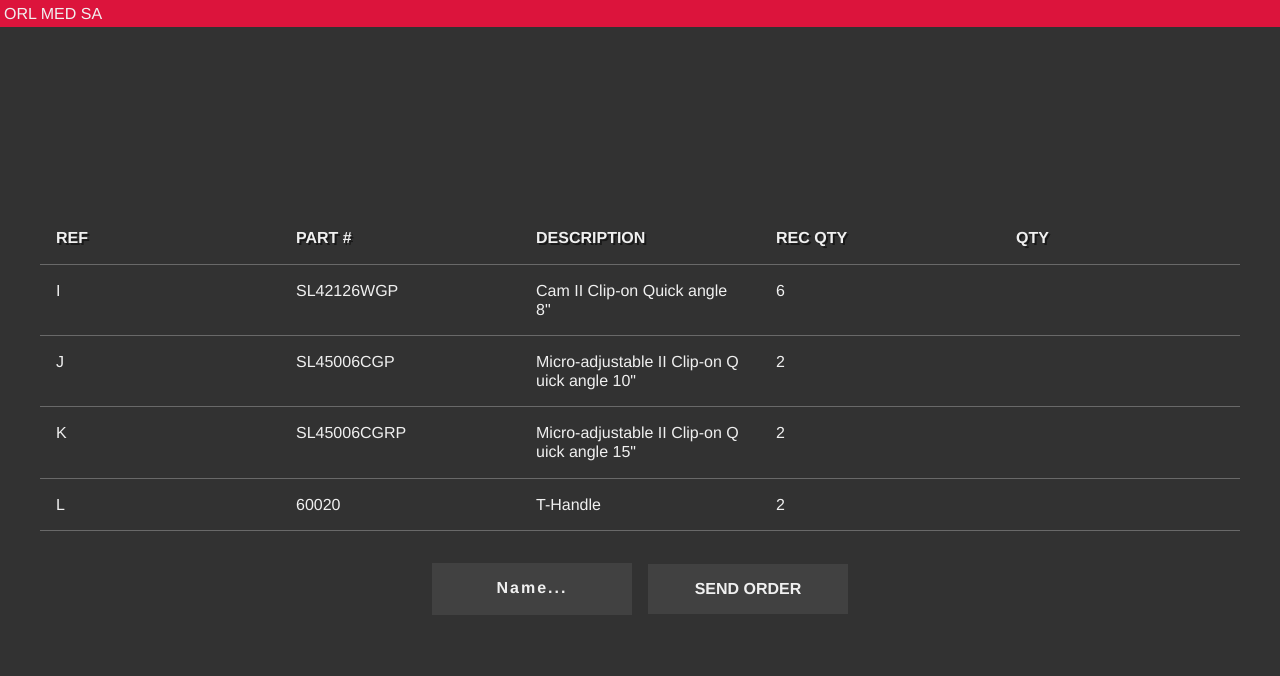
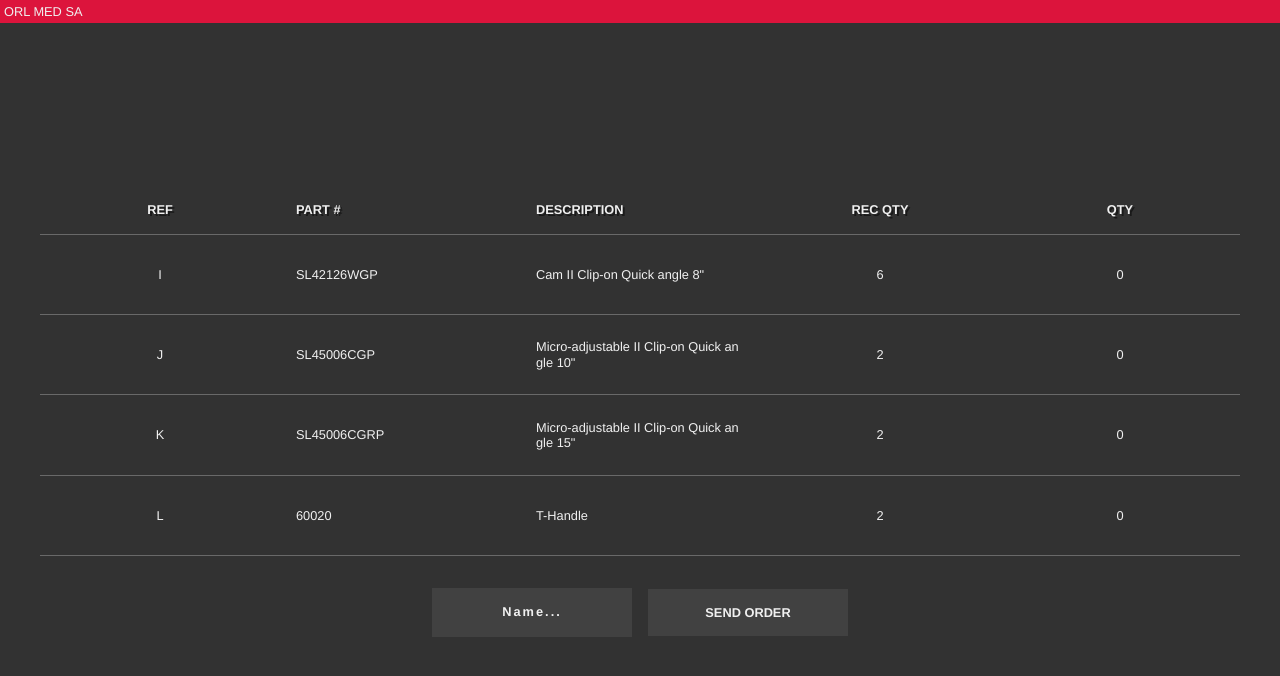
Before and after one commit to santio89/orl-prods, a React (Vite) app: page / in a window 1280 px wide. Shown: the top 676 px of the page. Built offline with nearby package versions, Linux system fonts and the light colour scheme.

Commit message:
input-qty

```diff
--- a/src/App.css
+++ b/src/App.css
@@ -4,6 +4,15 @@
   margin: 0;
   padding: 0;
   box-sizing: border-box;
+}
+
+html {
+  font-size: 90%;
+}
+@media (min-width: 768px) {
+  html {
+    font-size: 100%;
+  }
 }
 
 body,
@@ -19,7 +28,7 @@ body,
   line-height: 1.2;
   background: rgb(50, 50, 50);
   color: rgb(240, 240, 240);
-  font-size: 1rem;
+  font-size: 0.8rem;
 }
 
 .nav {
@@ -64,10 +73,19 @@ body,
 .form__grid__row:has(.form__grid__col--header) {
   cursor: default;
 }
+.form__grid__row > div:nth-child(1), .form__grid__row > div:nth-child(4), .form__grid__row > div:nth-child(5) {
+  text-align: center;
+}
 .form__grid__col, .form__grid__col--header {
   padding: 0.5rem 0.25rem;
   word-wrap: break-word;
   word-break: break-all;
+  display: flex;
+  justify-content: start;
+  align-items: center;
+}
+.form__grid__col:nth-child(1), .form__grid__col--header:nth-child(1), .form__grid__col:nth-child(4), .form__grid__col--header:nth-child(4), .form__grid__col:nth-child(5), .form__grid__col--header:nth-child(5) {
+  justify-content: center;
 }
 .form__grid__col--header {
   font-weight: bold;
@@ -82,6 +100,29 @@ body,
   .form__grid__col, .form__grid__col--header {
     padding: 1rem;
   }
+}
+.form__grid__col input[type=number], .form__grid__col--header input[type=number] {
+  width: clamp(40px, 40px + 4vw, 80px);
+  padding: 1rem;
+  font: inherit;
+  border: none;
+  outline: none;
+  text-align: center;
+  -webkit-appearance: textfield;
+          appearance: textfield;
+  -moz-appearance: textfield;
+  box-shadow: 0 2px 0 0 rgb(248, 248, 248);
+  background-color: rgb(248, 248, 248);
+  color: rgb(50, 50, 50);
+  font-weight: bold;
+}
+.form__grid__col input[type=number]::-webkit-outer-spin-button, .form__grid__col--header input[type=number]::-webkit-outer-spin-button, .form__grid__col input[type=number]::-webkit-inner-spin-button, .form__grid__col--header input[type=number]::-webkit-inner-spin-button {
+  -webkit-appearance: none;
+  margin: 0;
+}
+.form__grid__col__qtyNumber {
+  width: clamp(40px, 40px + 4vw, 80px);
+  padding: 1rem;
 }
 .form__grid:has(+ form[disabled]) {
   pointer-events: none;
@@ -151,7 +192,7 @@ body,
   color: darkgray;
 }
 .form__send button.success {
-  color: black;
+  color: rgb(50, 50, 50);
 }
 .form__send button[disabled] {
   pointer-events: none;
--- a/src/app.scss
+++ b/src/app.scss
@@ -4,6 +4,14 @@
     margin: 0;
     padding: 0;
     box-sizing: border-box;
+}
+
+html {
+    font-size: 90%;
+
+    @media(min-width: 768px) {
+        font-size: 100%;
+    }
 }
 
 body,
@@ -19,7 +27,7 @@ body,
     line-height: 1.2;
     background: rgb(50, 50, 50);
     color: rgb(240, 240, 240);
-    font-size: 1rem;
+    font-size: .8rem;
 }
 
 .nav {
@@ -65,12 +73,27 @@ body,
             &:has(.form__grid__col--header) {
                 cursor: default;
             }
+
+            &>div:nth-child(1),
+            &>div:nth-child(4),
+            &>div:nth-child(5) {
+                text-align: center;
+            }
         }
 
         &__col {
             padding: .5rem .25rem;
             word-wrap: break-word;
             word-break: break-all;
+            display: flex;
+            justify-content: start;
+            align-items: center;
+
+            &:nth-child(1),
+            &:nth-child(4),
+            &:nth-child(5) {
+                justify-content: center
+            }
 
             &--header {
                 @extend .form__grid__col;
@@ -83,6 +106,32 @@ body,
             }
 
             @media(min-width: 1024px) {
+                padding: 1rem;
+            }
+
+            input[type=number] {
+                width: clamp(40px, 40px + 4vw, 80px);
+                padding: 1rem;
+                font: inherit;
+                border: none;
+                outline: none;
+                text-align: center;
+                appearance: textfield;
+                -moz-appearance: textfield;
+                box-shadow: 0 2px 0 0 rgb(248, 248, 248);
+                background-color: rgb(248,248,248);
+                color: rgb(50,50,50);
+                font-weight: bold;
+
+                &::-webkit-outer-spin-button,
+                &::-webkit-inner-spin-button {
+                    -webkit-appearance: none;
+                    margin: 0;
+                }
+            }
+
+            &__qtyNumber {
+                width: clamp(40px, 40px + 4vw, 80px);
                 padding: 1rem;
             }
         }
@@ -163,7 +212,7 @@ body,
             }
 
             &.success {
-                color: black
+                color: rgb(50,50,50)
             }
 
             &[disabled] {
--- a/src/components/Home.jsx
+++ b/src/components/Home.jsx
@@ -4,10 +4,10 @@ import { ref, set, push, child, get, remove } from "firebase/database";
 import TableItem from './TableItem';
 
 const data = [
-    { id: 1, ref: 'I', part: 'SL42126WGP', desc: 'Cam II Clip-on Quick angle 8"', qty: 6 },
-    { id: 2, ref: 'J', part: 'SL45006CGP', desc: 'Micro-adjustable II Clip-on Quick angle 10"', qty: 2 },
-    { id: 3, ref: 'K', part: 'SL45006CGRP', desc: 'Micro-adjustable II Clip-on Quick angle 15"', qty: 2 },
-    { id: 4, ref: 'L', part: '60020', desc: 'T-Handle', qty: 2 }
+    { id: 1, ref: 'I', part: 'SL42126WGP', desc: 'Cam II Clip-on Quick angle 8"', recQty: 6 },
+    { id: 2, ref: 'J', part: 'SL45006CGP', desc: 'Micro-adjustable II Clip-on Quick angle 10"', recQty: 2 },
+    { id: 3, ref: 'K', part: 'SL45006CGRP', desc: 'Micro-adjustable II Clip-on Quick angle 15"', recQty: 2 },
+    { id: 4, ref: 'L', part: '60020', desc: 'T-Handle', recQty: 2 }
 ]
 
 export default function Home() {
@@ -24,6 +24,16 @@ export default function Home() {
     const removeItem = (product) => {
         const items = itemsAdded.filter(item => item.id !== product.id)
         setItemsAdded(items)
+    }
+
+    const editQty = (id, qty) => {
+        const newArray = itemsAdded.map(obj => {
+            if (obj.id === id) {
+                obj.qty = qty
+            }
+            return obj
+        })
+        setItemsAdded(newArray)
     }
 
     const onSubmit = async (e) => {
@@ -65,6 +75,11 @@ export default function Home() {
             setValidForm(false)
         }
 
+        const notValidQty = itemsAdded.some(obj => obj.qty === 0)
+        if (notValidQty) {
+            setValidForm(false)
+        }
+
     }, [name, itemsAdded])
 
     return (
@@ -80,11 +95,11 @@ export default function Home() {
                 </div>
                 {
                     data.map(product =>
-                        <TableItem product={product} key={product.id} addItem={addItem} removeItem={removeItem} />
+                        <TableItem product={product} key={product.id} addItem={addItem} removeItem={removeItem} editQty={editQty} />
                     )
                 }
             </div>
-            <form className={`form__send ${!validForm && "notValid"}`} onSubmit={(e) => onSubmit(e)} disabled={loading || success}>
+            <form id='submitForm' className={`form__send ${!validForm && "notValid"}`} onSubmit={(e) => onSubmit(e)} disabled={loading || success}>
                 <input type="text" value={name} onChange={(e) => {
                     setName(e.target.value)
                 }} placeholder="Name..." required disabled={loading || success} />
--- a/src/components/TableItem.jsx
+++ b/src/components/TableItem.jsx
@@ -1,27 +1,48 @@
 import { useState, useEffect } from 'react'
 
-export default function TableItem({ product, addItem, removeItem }) {
-
+export default function TableItem({ product, addItem, removeItem, editQty }) {
     const [selected, setSelected] = useState(false)
+    const [quantity, setQuantity] = useState(0)
 
     const toggleSelected = () => {
         setSelected(selected => !selected)
     }
 
+    const onChangeQty = (e) => {
+        if (String(e.target.value).length > 2) return
+
+        if (e.target.value === "") {
+            setQuantity(0)
+        } else {
+            e.target.value >= 0 && setQuantity(e.target.value)
+        }
+
+    }
+
     useEffect(() => {
+        setQuantity(0)
         if (selected) {
-            addItem(product)
+            const qtyProd = { ...product, qty: quantity }
+            addItem(qtyProd)
         } else {
             removeItem(product)
         }
     }, [selected])
+
+    useEffect(() => {
+        editQty(product.id, quantity)
+    }, [quantity])
 
     return (
         <div className={`form__grid__row ${selected && "selected"}`} onClick={() => toggleSelected()}>
             <div className="form__grid__col">{product.ref}</div>
             <div className="form__grid__col">{product.part}</div>
             <div className="form__grid__col">{product.desc}</div>
-            <div className="form__grid__col">{product.qty}</div>
+            <div className="form__grid__col">{product.recQty}</div>
+            <div className="form__grid__col">
+                {selected ? <input value={Number(quantity).toString()} onChange={onChangeQty} onClick={e => e.stopPropagation()} type='number' required form='submitForm' min={0} max={99} /> : <span className='form__grid__col__qtyNumber'>0</span>}
+
+            </div>
         </div>
     )
 }
```
Also changed, not shown: 1 other file (tests, documents, lock files or other folders).
